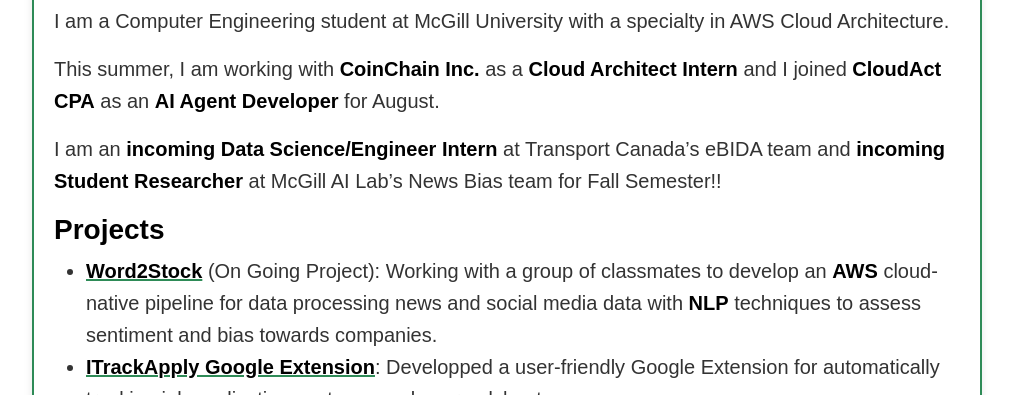
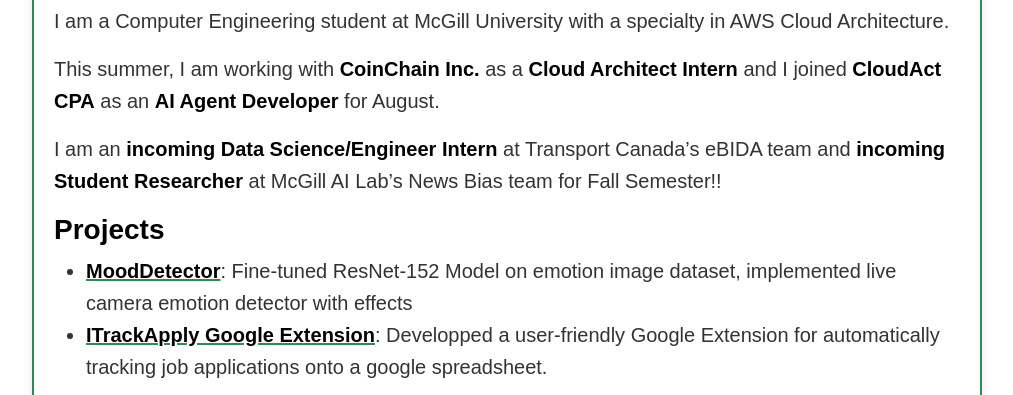
Before and after one commit to peterhxk/peterhxk.github.io, a Jekyll site: the page built from index.markdown, in a window 1280 px wide and 900 px high, scrolled down 391 px, cut to the strip 0-395 px from the top of the window. Shown: the whole strip, without its empty margins (133-1146 px from the left). Built offline with Jekyll 4.4.1, drawn with Linux system fonts in a browser that asks for light colours.

Commit message:
Oct 12 update

```diff
--- a/index.markdown
+++ b/index.markdown
@@ -13,8 +13,8 @@ I am an **incoming Data Science/Engineer Intern** at Transport Canada's eBIDA te
 
 ### **Projects**
 
-- [**Word2Stock**](https://github.com/peterhxk/Word2Stocks) (On Going Project):
-  Working with a group of classmates to develop an **AWS** cloud-native pipeline for data processing news and social media data with **NLP** techniques to assess sentiment and bias towards companies.
+- [**MoodDetector**](https://github.com/peterhxk/CodeML_Hackathon_2025):
+Fine-tuned ResNet-152 Model on emotion image dataset, implemented live camera emotion detector with effects
 - [**ITrackApply Google Extension**](https://www.youtube.com/embed/KrnUM2nuuWE):
 Developped a user-friendly Google Extension for automatically tracking job applications onto a google spreadsheet.
 <div style="text-align: center;">
```
Also changed, not shown: 1 other file.
